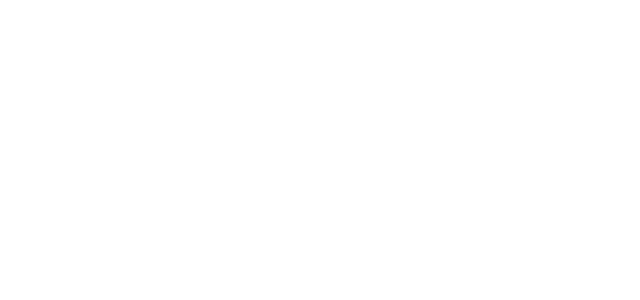
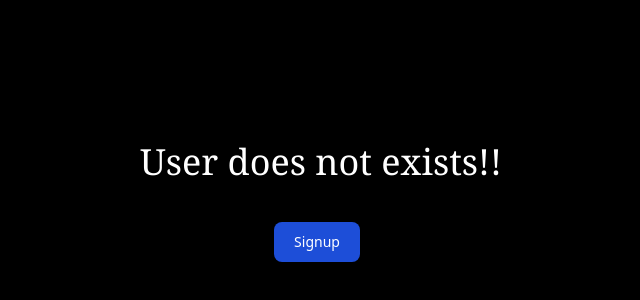
Before and after one commit to Rvaindra7330/x-clone, a React (Vite) app in the folder frontend/: page /error in a window 1280 px wide. Before the commit this address had no page. Shown: the part 194-494 px from the top of the page, without its empty margins (319-959 px from the left). Built offline with nearby package versions, Linux system fonts and the light colour scheme.

Commit message:
added error comp

```diff
--- a/frontend/src/App.tsx
+++ b/frontend/src/App.tsx
@@ -8,6 +8,7 @@
 import { Post } from './pages/Post'
 import { Posts } from './components/Posts'
 import { Home } from './pages/Home'
+import { Errorhandle } from './pages/Errorhandle'
 
 function App() {
 
@@ -20,6 +21,7 @@
       <Route path='/signin' element={<Signin/>}></Route>
       <Route path='/home' element={<Home/>}></Route>
       <Route path='/post' element={<Post/>}></Route>
+      <Route path='/error' element={<Errorhandle/>}></Route>
     </Routes>
 
     </BrowserRouter>
--- a/frontend/src/components/Auth.tsx
+++ b/frontend/src/components/Auth.tsx
@@ -15,7 +15,8 @@
     const [isLoading, setIsLoading] = useState(false);
     const navigate=useNavigate();
    async function handleAuth(){
-    setIsLoading(true)
+    try{
+        setIsLoading(true)
          const response= await axios.post(`${BACKEND_URL}/user/${type==="signup"?"signup":"signin"}`,postInputs,
             {
                 headers:{
@@ -23,10 +24,19 @@
                 }
             }
          );
-         setIsLoading(false)
-         const jwt=response.data
+
+         const jwt= await response.data
          localStorage.setItem("token",JSON.stringify(jwt))
-         navigate('/home')
+    }
+    catch(e){
+        navigate('/error')
+    }
+    finally{
+        setIsLoading(false)
+    }
+
+
+
     }
     return  <div className="bg-black grid grid-cols-12 ">
     <div className="col-span-7">
@@ -54,7 +64,7 @@
         <input type="text"onChange={(e)=>{
             SetPostInputs(c=>({
                 ...c,
-                name:e.target.value
+                email:e.target.value
             }))
         }}  className="focus:outline-none border-gray-300 text-gray-900 text-sm rounded-lg focus:ring-blue-500 focus:border-blue-500 block w-80 p-2.5 dark:bg-gray-700 dark:border-gray-600 dark:placeholder-white-400 dark:text-white dark:focus:ring-blue-500 dark:focus:border-blue-500" placeholder="email" required />
 
@@ -73,11 +83,11 @@
         <button type="button" onClick={handleAuth} className="text-white w-80 bg-sky-500 hover:bg-sky-700   font-medium rounded-lg text-sm px-5 py-2.5 me-2 mb-2 focus:outline-none">
         {isLoading ? (
         <>
-        <svg aria-hidden="true" role="status" className="inline w-4 h-4 me-3 text-white animate-spin" viewBox="0 0 100 101" fill="none" xmlns="http://www.w3.org/2000/svg">
+        <svg aria-hidden="true" role="status" className="inline w-4 h-4 me-3  text-white animate-spin" viewBox="0 0 100 101" fill="none" xmlns="http://www.w3.org/2000/svg">
         <path d="M100 50.5908C100 78.2051 77.6142 100.591 50 100.591C22.3858 100.591 0 78.2051 0 50.5908C0 22.9766 22.3858 0.59082 50 0.59082C77.6142 0.59082 100 22.9766 100 50.5908ZM9.08144 50.5908C9.08144 73.1895 27.4013 91.5094 50 91.5094C72.5987 91.5094 90.9186 73.1895 90.9186 50.5908C90.9186 27.9921 72.5987 9.67226 50 9.67226C27.4013 9.67226 9.08144 27.9921 9.08144 50.5908Z" fill="#E5E7EB"/>
         <path d="M93.9676 39.0409C96.393 38.4038 97.8624 35.9116 97.0079 33.5539C95.2932 28.8227 92.871 24.3692 89.8167 20.348C85.8452 15.1192 80.8826 10.7238 75.2124 7.41289C69.5422 4.10194 63.2754 1.94025 56.7698 1.05124C51.7666 0.367541 46.6976 0.446843 41.7345 1.27873C39.2613 1.69328 37.813 4.19778 38.4501 6.62326C39.0873 9.04874 41.5694 10.4717 44.0505 10.1071C47.8511 9.54855 51.7191 9.52689 55.5402 10.0491C60.8642 10.7766 65.9928 12.5457 70.6331 15.2552C75.2735 17.9648 79.3347 21.5619 82.5849 25.841C84.9175 28.9121 86.7997 32.2913 88.1811 35.8758C89.083 38.2158 91.5421 39.6781 93.9676 39.0409Z" fill="currentColor"/>
         </svg>
-        {type === "signup" ? "Signingup.." : "Signingin.."}
+        <span className="pr-2"></span>{type === "signup" ? "Signingup.." : "Signingin.."}
         </>
       ) : (
         type === "signup" ? "Signup" : "Signin"
--- /dev/null
+++ b/frontend/src/pages/Errorhandle.tsx
@@ -0,0 +1,18 @@
+import { useNavigate } from "react-router-dom"
+
+export const Errorhandle=()=>{
+    const navigate=useNavigate()
+    function goBackHome(){
+        navigate('/signup')
+    }
+    return <div className="flex flex-col h-screen justify-center items-center bg-black ">
+        <div className="text-white font-serif text-4xl">
+        User does not exists!!
+        </div>
+
+        <div>
+        <button type="button" onClick={goBackHome} className="text-white mt-10 bg-blue-700 hover:bg-blue-800 focus:ring-4 focus:ring-blue-300 font-medium rounded-lg text-sm px-5 py-2.5 me-2 mb-2 dark:bg-blue-600 dark:hover:bg-blue-700 focus:outline-none dark:focus:ring-blue-800">Signup</button>
+        </div>
+
+    </div>
+}
```
Also changed, not shown: 1 other file (tests, documents, lock files or other folders).
